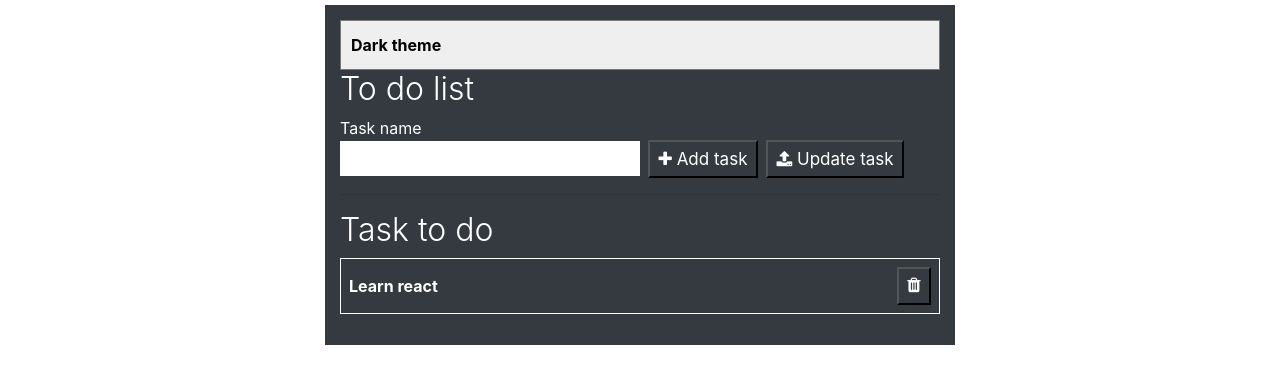
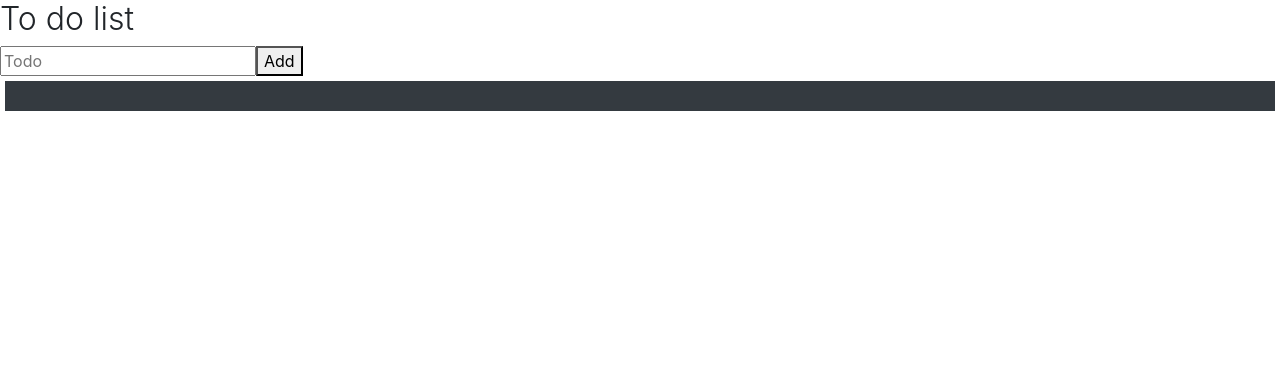
Before and after one commit to thoanguyen2907/react-todolist, a React (Create React App) app: page / in a window 1280 px wide. Shown: the top 384 px of the page. Built offline with nearby package versions, Linux system fonts and the light colour scheme.

Commit message:
first commit

```diff
--- a/package.json
+++ b/package.json
@@ -6,8 +6,11 @@
     "@testing-library/jest-dom": "^5.16.4",
     "@testing-library/react": "^13.3.0",
     "@testing-library/user-event": "^13.5.0",
+    "antd": "^4.21.3",
+    "axios": "^0.27.2",
     "react": "^18.2.0",
     "react-dom": "^18.2.0",
+    "react-icons": "^4.4.0",
     "react-scripts": "5.0.1",
     "styled-components": "^5.3.5",
     "web-vitals": "^2.1.4"
--- a/src/App.js
+++ b/src/App.js
@@ -1,6 +1,23 @@
-import React from "react";
-import ToDoList from "./ToDoList/ToDoList";
+import React, { useState } from "react";
+import AnotherTodoList from "./ToDoList/AnotherTodoList";
+import Form from "./ToDoList/Form";
+import Heading from "./ToDoList/Heading";
 
 export default function App() {
-  return <ToDoList />;
+  const [input, setInput] = useState("");
+  // console.log("input", input)
+  const [todos, setTodos] = useState([]);
+
+  return (
+    <div>
+      <Heading />
+      <Form
+        input={input}
+        setInput={setInput}
+        todos={todos}
+        setTodos={setTodos}
+      />
+      <AnotherTodoList todos={todos} setTodos={setTodos} />
+    </div>
+  );
 }
--- /dev/null
+++ b/src/ToDoList/AnotherTodoList.js
@@ -0,0 +1,25 @@
+import React from "react";
+import {FaTimes} from "react-icons/fa"
+import {Button} from "../ComponentsToDoList/Button";
+import {Container} from "../ComponentsToDoList/Container";
+
+export default function AnotherTodoList({ todos, setTodos }){
+  const handleDelete = ({ id }) => {
+    setTodos(todos.filter((todo) => todo.id !== id));
+  };
+  return (
+    <Container>
+    <div>
+      {todos.map((todo) => (
+        <li key={todo.id}>
+          {todo.title}
+            <Button className="ml-1" onClick={() => handleDelete(todo)}>
+              <FaTimes style={{color: "red"}} />
+              {/* <i className="fa fa-trash"></i> */}
+            </Button>
+        </li>
+      ))}
+      </div>
+      </Container>
+  );
+}
--- /dev/null
+++ b/src/ToDoList/Form.js
@@ -0,0 +1,28 @@
+import React from 'react'
+import {v4 as uuidv4} from 'uuid'
+
+export default function Form({input, setInput, todos, setTodos}) {
+    // console.log(input)
+    const onInputChange = (event) => {
+        setInput(event.target.value)
+    }
+
+    const onFormSubmit = (event) => {
+        event.preventDefault()
+        setTodos([...todos, {id: uuidv4(), title: input}])
+        setInput("")
+    }
+    // console.log(todos)
+  return (
+    <form onSubmit={onFormSubmit}>
+        <input
+        onChange={onInputChange}
+        value={input}
+        type="text"
+        placeholder='Todo'
+        required
+        />
+        <button type='submit'>Add</button>
+    </form>
+  )
+}
--- /dev/null
+++ b/src/ToDoList/Heading.js
@@ -0,0 +1,11 @@
+import React from 'react'
+import {Heading3} from "../ComponentsToDoList/Heading";
+
+
+export default function Heading() {
+  return (
+    <div>
+        <Heading3>To do list</Heading3>
+    </div>
+  )
+}
--- a/src/ToDoList/ToDoList.js
+++ b/src/ToDoList/ToDoList.js
@@ -1,4 +1,4 @@
-import React from "react";
+import React, { useState } from "react";
 import {Button} from "../ComponentsToDoList/Button";
 import {Container} from "../ComponentsToDoList/Container";
 import {Dropdown} from "../ComponentsToDoList/Dropdown";
@@ -7,7 +7,23 @@ import {Table, Thead, Th, Tr} from "../ComponentsToDoList/Table";
 import {TextField} from "../ComponentsToDoList/TextField";
 
 export default function ToDoList() {
+  const [values, setValues] = useState({
+    taskName: ""
+  })
+  // console.log("values", values)
+
+  const showData = (event) => {
+    const { name, value} = event.target
+    setValues({...value, [name] : value})
+}
+
+  const handleChange = (event) => {
+    setValues({taskName: ""})
+    event.preventDefault()
+  }
+
   return (
+    <form onChange={ handleChange } name="taskName" value={values.taskName}>
     <Container className="w-50">
       <Dropdown>
         <option>Dark theme</option>
@@ -15,7 +31,7 @@ export default function ToDoList() {
         <option>Primary theme</option>
       </Dropdown>
       <Heading3>To do list</Heading3>
-      <TextField label="Task name" className="w-50" />
+      <TextField onChange={showData} name="taskName" value={values.taskName} label="Taskname" type="text" className="w-50" />
       <Button className="ml-2">
         <i className="fa fa-plus"></i> Add task
       </Button>
@@ -37,5 +53,6 @@ export default function ToDoList() {
         </Thead>
       </Table>
     </Container>
+    </form>
   );
 }
```
Also changed, not shown: src/ToDoList/ToDo.js (added, +7 -0 lines), src/ToDoList/UserList.js (added, +50 -0 lines), 1 other file (tests, documents, lock files or other folders).
